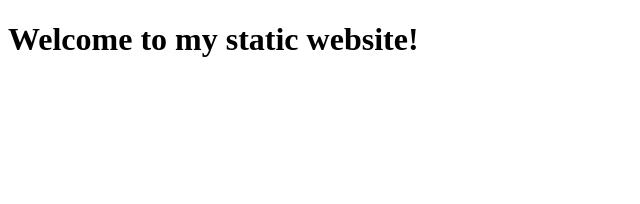
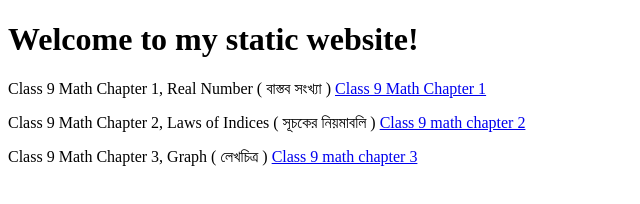
Before and after one commit to MathPoint/HomeStudy, a plain HTML site: page index.html in a window 1280 px wide. Shown: the whole page, without its empty margins (0-640 px from the left). Drawn offline with Linux system fonts and the light colour scheme.

Commit message:
Update index.html
Youtube link added

```diff
--- a/index.html
+++ b/index.html
@@ -5,5 +5,18 @@
 </head>
 <body>
   <h1>Welcome to my static website!</h1>
+<p>
+Class 9 Math Chapter 1, Real Number  ( বাস্তব সংখ্যা )
+<a href="https://youtube.com/playlist?list=PLG3REI-HJw-348U_rFvcNYLOzYE_LFQSV"> Class 9 Math Chapter 1</a>
+</p>
+<p>
+Class 9 Math Chapter 2, Laws of Indices ( সূচকের নিয়মাবলি )
+<a href="https://youtube.com/playlist?list=PLG3REI-HJw-107ffJXDHEOUwhicd67ckf">Class 9 math chapter 2</a>
+</p>
+<p>
+Class 9 Math Chapter 3, Graph  ( লেখচিত্র )
+<a href="https://youtube.com/playlist?list=PLG3REI-HJw-1dmpODqirkiy4rh5v2iZWp">Class 9 math chapter 3</a>
+<p>
+</p>
 </body>
 </html>
```
